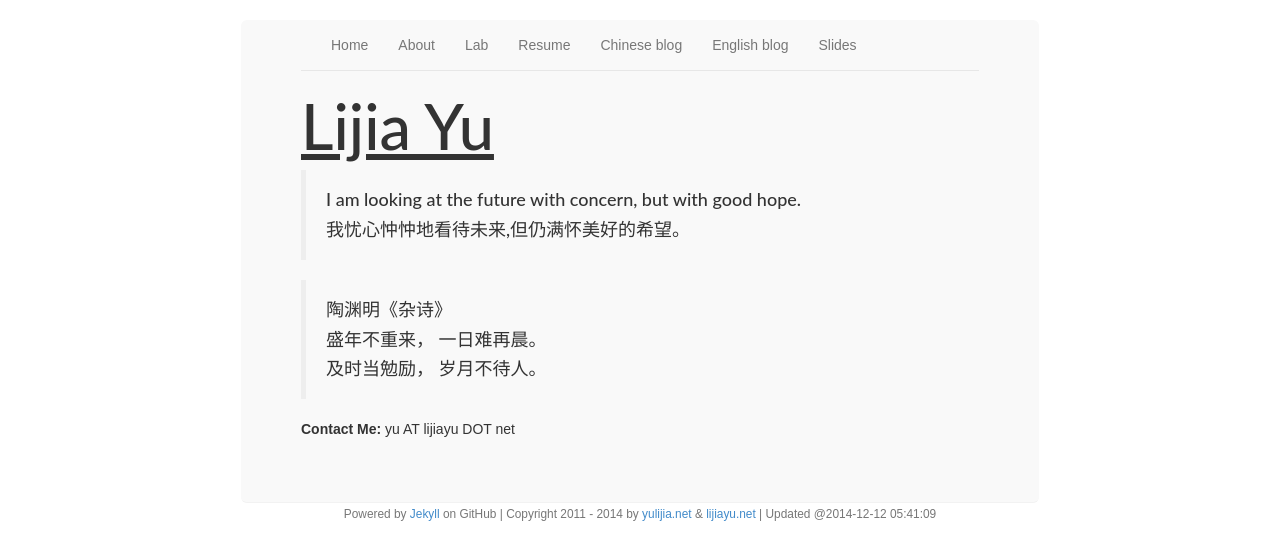
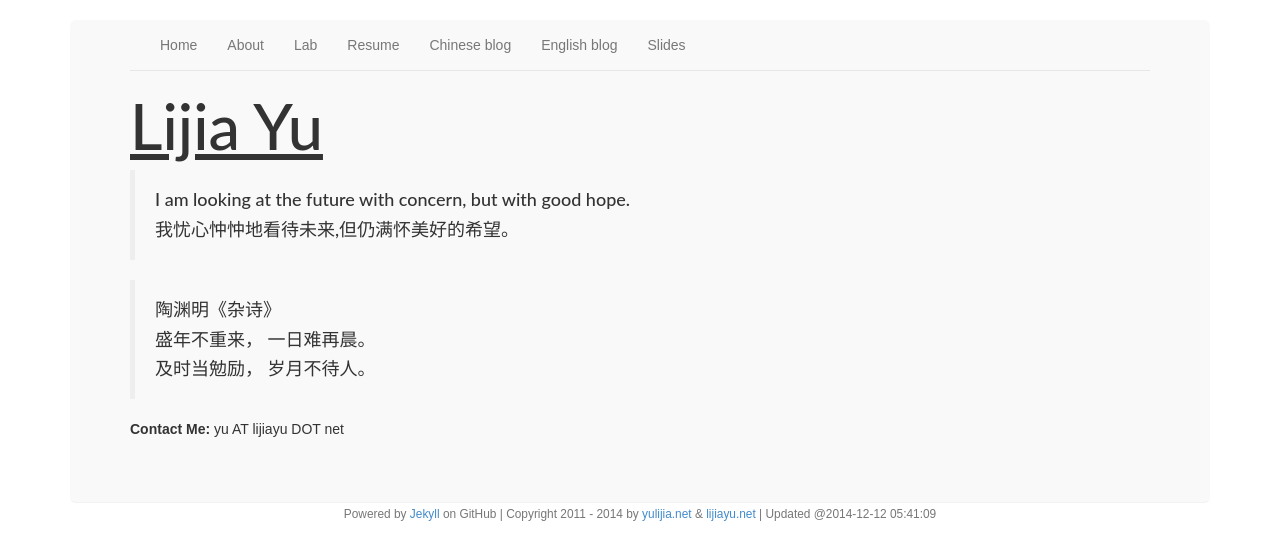
Before and after one commit to yulijia/yulijia.github.io, a Jekyll site: the page built from index.md, in a window 1280 px wide. Shown: the top 560 px of the page. Built offline with Jekyll 4.4.1, drawn with Linux system fonts in a browser that asks for light colours; nearby versions of some CDN libraries.

Commit message:
looks bad on mobile with width=70%, undo it

```diff
--- a/css/navbar-static-top.css
+++ b/css/navbar-static-top.css
@@ -10,7 +10,7 @@ body {
 
 /* Main marketing message and sign up button */
 .jumbotron {
-  width:70%;
+  width: 100%;
   margin: 0px auto;
   border-bottom: 1px solid #F2F2F2;
   padding-top: 0px;
@@ -21,7 +21,7 @@ body {
 }
 .footer {
   margin: 0px auto;
-  width:70%;
+  width: 100%;
   color: #777;
   /*border-top: 1px solid #e5e5e5;*/
 }
```
